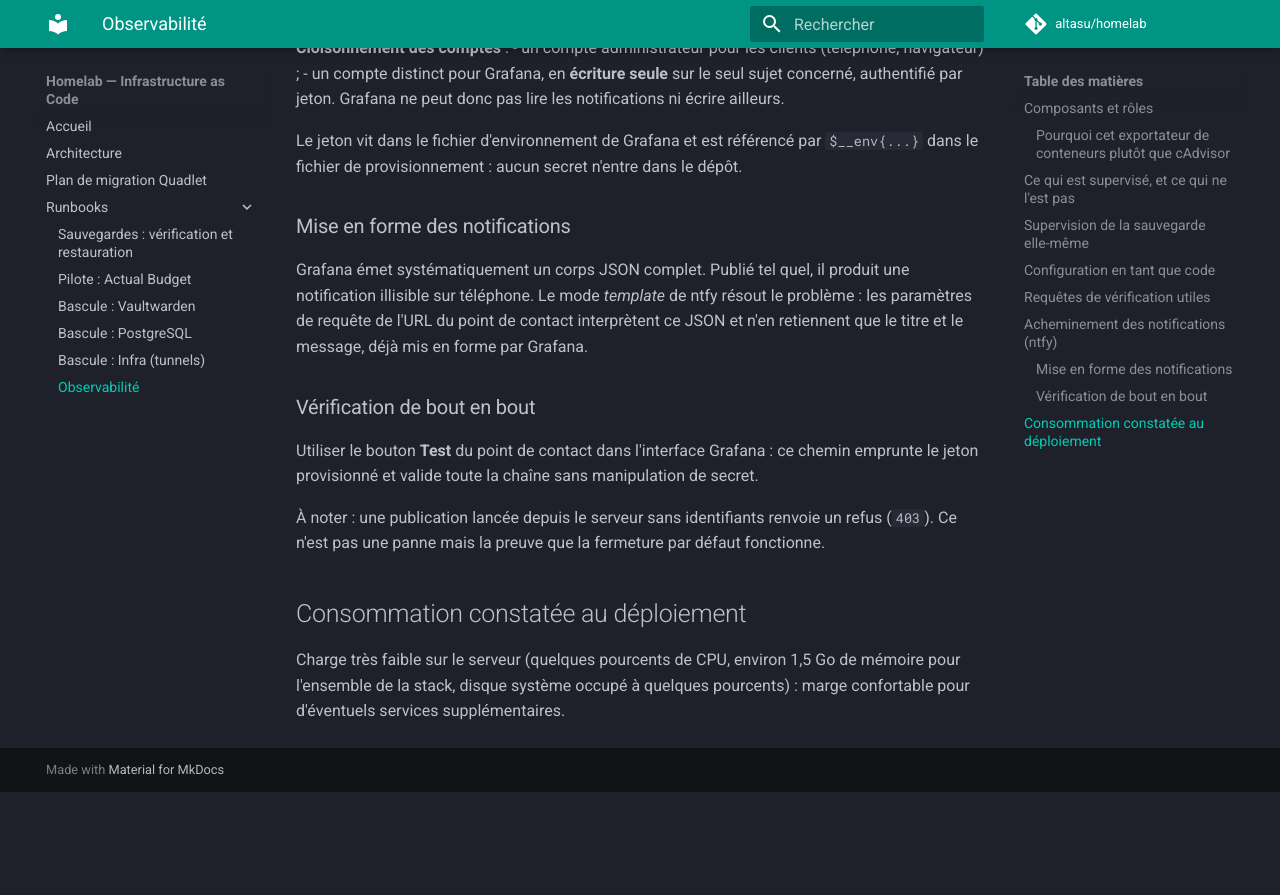
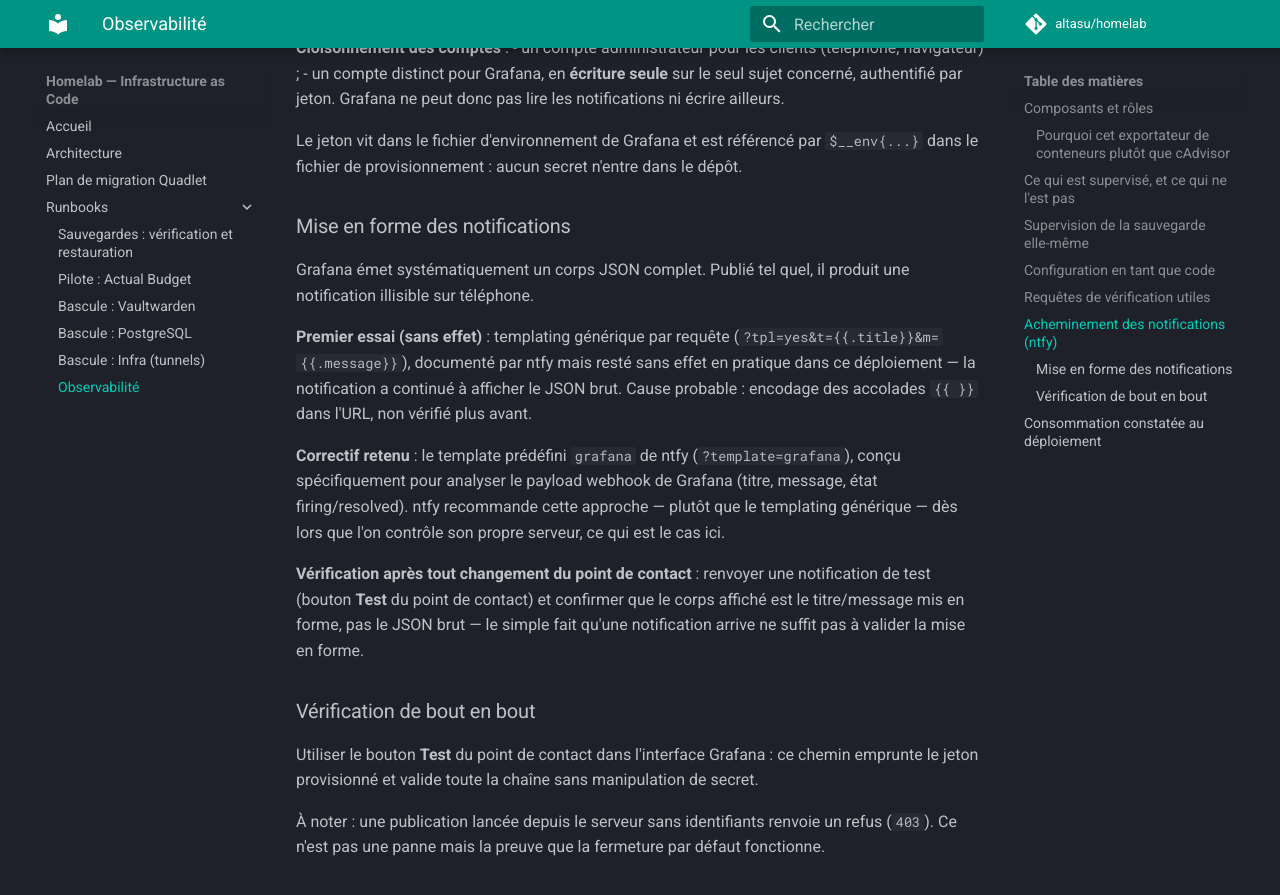
Before and after one commit to altasu/homelab, an MkDocs documentation site: the page built from docs/runbooks/observabilite.md, in a window 1280 px wide and 900 px high, scrolled down 2461 px. Shown: the top 895 px of the window. Built offline with MkDocs 1.6.1 and Material for MkDocs 9.7.7, drawn with Linux system fonts in a browser that asks for light colours; comment, search, counter and statistics services are not loaded; before the commit the page ends 3253 px from its top, so only the background shows below that.

Commit message:
fix(apps): utiliser le template Grafana predefini de ntfy pour les notifications
Le templating generique par requete (tpl=yes) documente par ntfy est
reste sans effet en pratique : la notification affichait toujours le
JSON brut de Grafana. Remplace par le template predefini "grafana"
de ntfy, concu specifiquement pour analyser ce payload webhook -
approche que ntfy recommande lorsque l'on controle son propre
serveur. Runbook mis a jour avec les deux tentatives et la
verification a effectuer apres tout changement de point de contact.

```diff
--- a/docs/runbooks/observabilite.md
+++ b/docs/runbooks/observabilite.md
@@ -73,7 +73,13 @@ Le jeton vit dans le fichier d'environnement de Grafana et est référencé par
 
 ### Mise en forme des notifications
 
-Grafana émet systématiquement un corps JSON complet. Publié tel quel, il produit une notification illisible sur téléphone. Le mode *template* de ntfy résout le problème : les paramètres de requête de l'URL du point de contact interprètent ce JSON et n'en retiennent que le titre et le message, déjà mis en forme par Grafana.
+Grafana émet systématiquement un corps JSON complet. Publié tel quel, il produit une notification illisible sur téléphone.
+
+**Premier essai (sans effet)** : templating générique par requête (`?tpl=yes&t={{.title}}&m={{.message}}`), documenté par ntfy mais resté sans effet en pratique dans ce déploiement — la notification a continué à afficher le JSON brut. Cause probable : encodage des accolades `{{ }}` dans l'URL, non vérifié plus avant.
+
+**Correctif retenu** : le template prédéfini `grafana` de ntfy (`?template=grafana`), conçu spécifiquement pour analyser le payload webhook de Grafana (titre, message, état firing/resolved). ntfy recommande cette approche — plutôt que le templating générique — dès lors que l'on contrôle son propre serveur, ce qui est le cas ici.
+
+**Vérification après tout changement du point de contact** : renvoyer une notification de test (bouton **Test** du point de contact) et confirmer que le corps affiché est le titre/message mis en forme, pas le JSON brut — le simple fait qu'une notification arrive ne suffit pas à valider la mise en forme.
 
 ### Vérification de bout en bout
 
```
Also changed, not shown: 1 other file.
